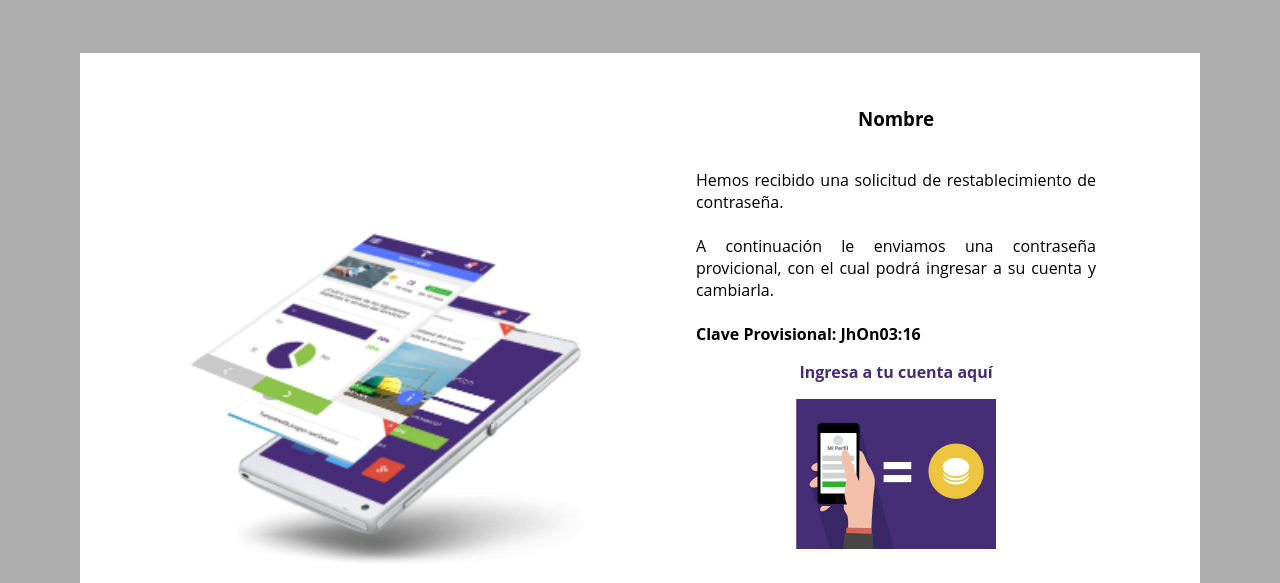
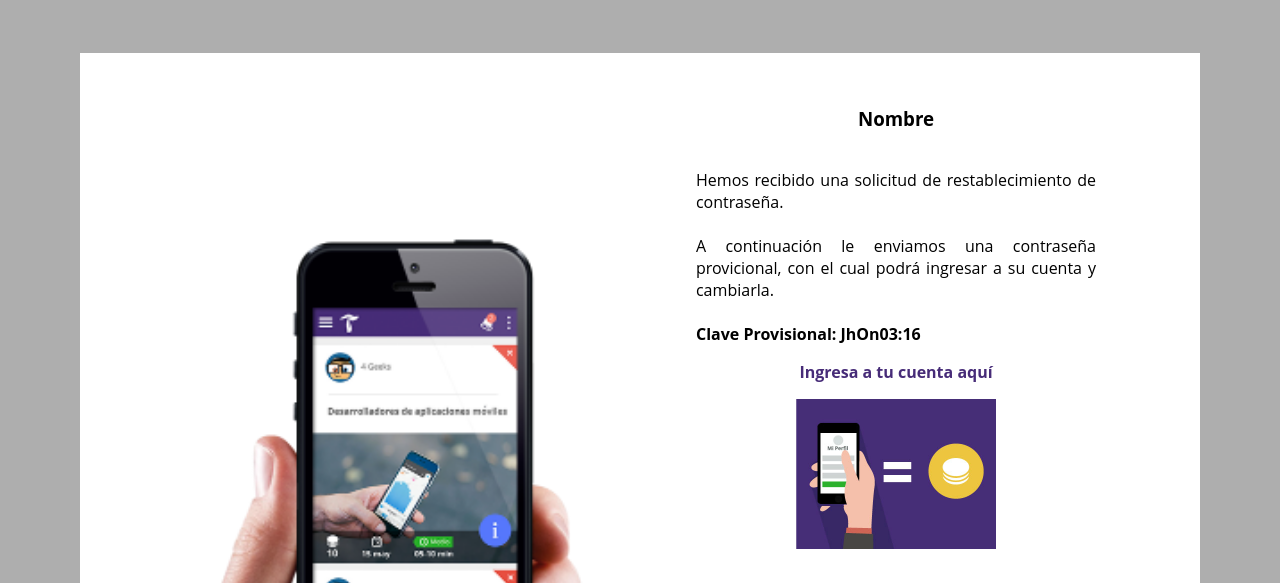
Before and after one commit to alexballera/requerimiento_empresas, a website: page app/correos/contrasena.html in a window 1280 px wide. Shown: the part 130-713 px from the top of the page. Drawn offline with Linux system fonts and the light colour scheme; files that its build step writes are made by us from their sources; files whose address does not match are found by name.

Commit message:
Cambiada imagen a correo contraseña

```diff
--- a/app/correos/contrasena.html
+++ b/app/correos/contrasena.html
@@ -45,7 +45,7 @@
       <div class="correo__body">
         <div class="correo__body--contenedor">
           <figure class="correo__body--figure" >
-            <img class="correo__body--img correo__body--img-clave" src="../images/phone_landing.png" alt="Taima desde tu mano">
+            <img class="correo__body--img correo__body--img-clave" src="../images/phone.png" alt="Taima desde tu mano">
           </figure>
           <figure class="correo__body--figure correo__body--hiden" >
             <img class="correo__body--img" src="../images/telefono.png" alt="Taima desde tu mano">
```
Also changed, not shown: dist/correos/contrasena.html.
